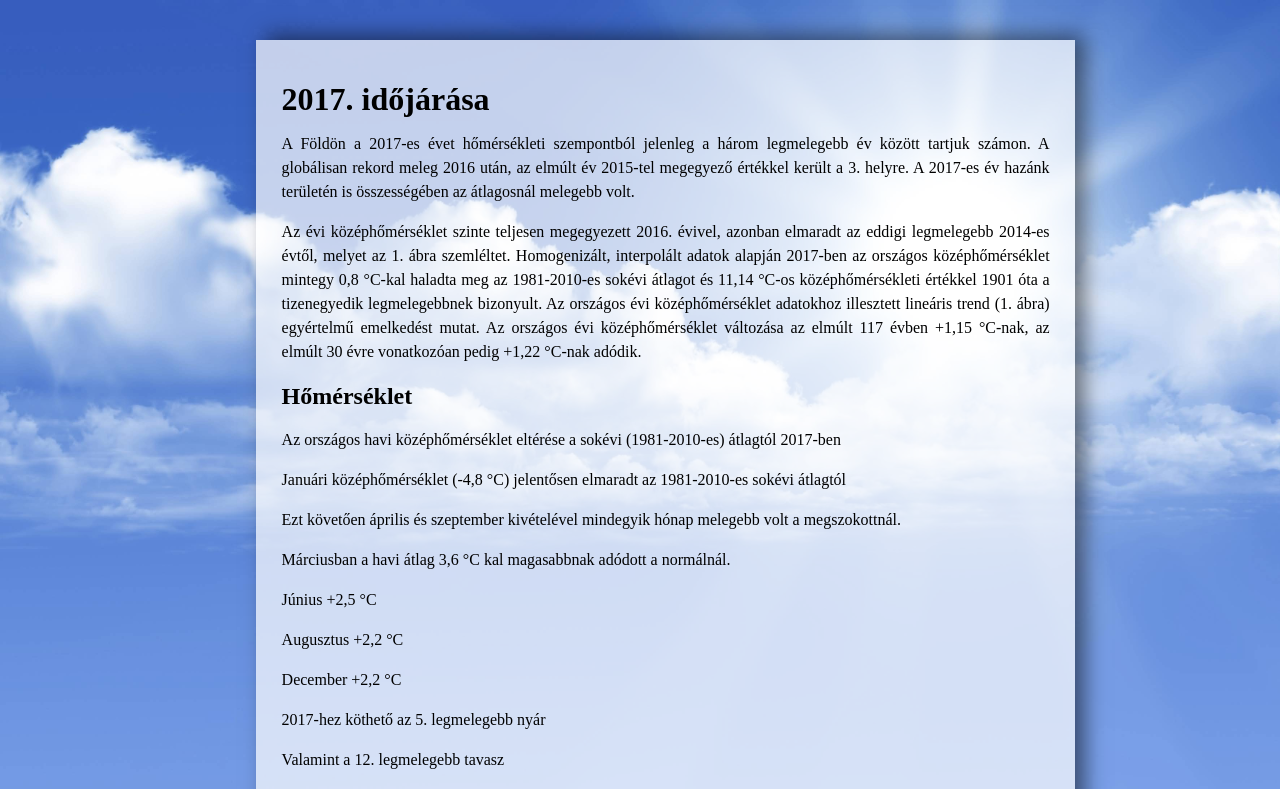
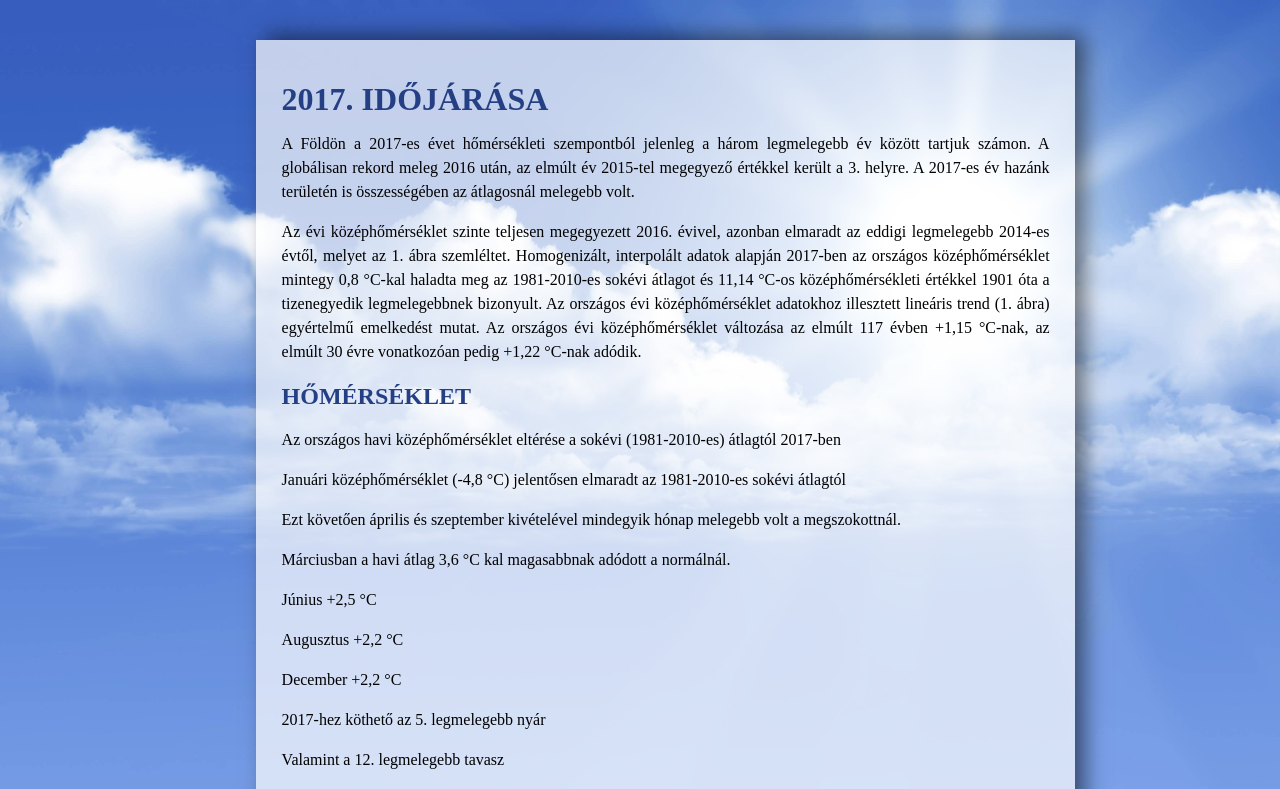
Before and after one commit to Csongor480/idojaras_git_dolgozat_Kovacs_Kalman_Csongor, a plain HTML site: page index.html in a window 1280 px wide. Shown: the top 789 px of the page. Drawn offline with Linux system fonts and the light colour scheme.

Commit message:
8. feladat

```diff
--- a/ido.css
+++ b/ido.css
@@ -51,3 +51,7 @@ input
 	font-size:medium;
 	margin-top:2%;
 }
+h1, h2{
+	color: #243f84;
+	text-transform: uppercase;
+}
```
